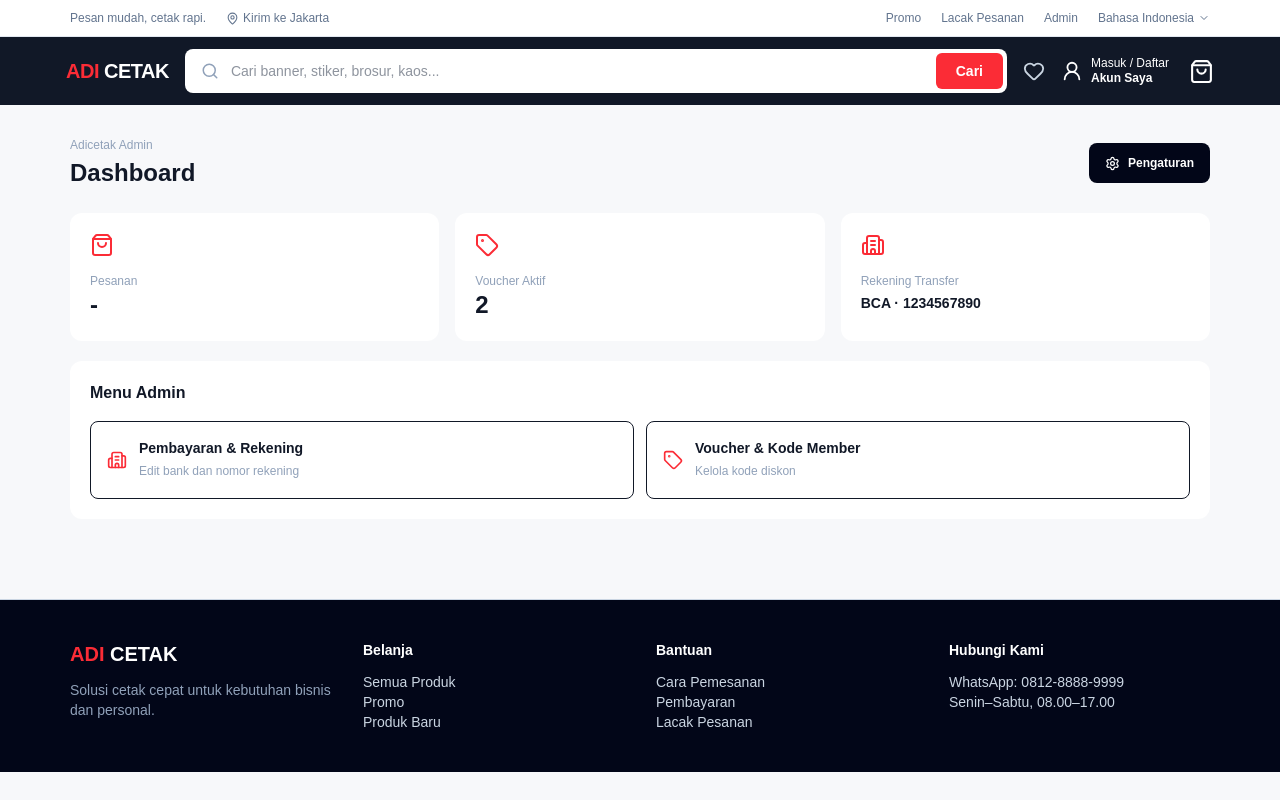
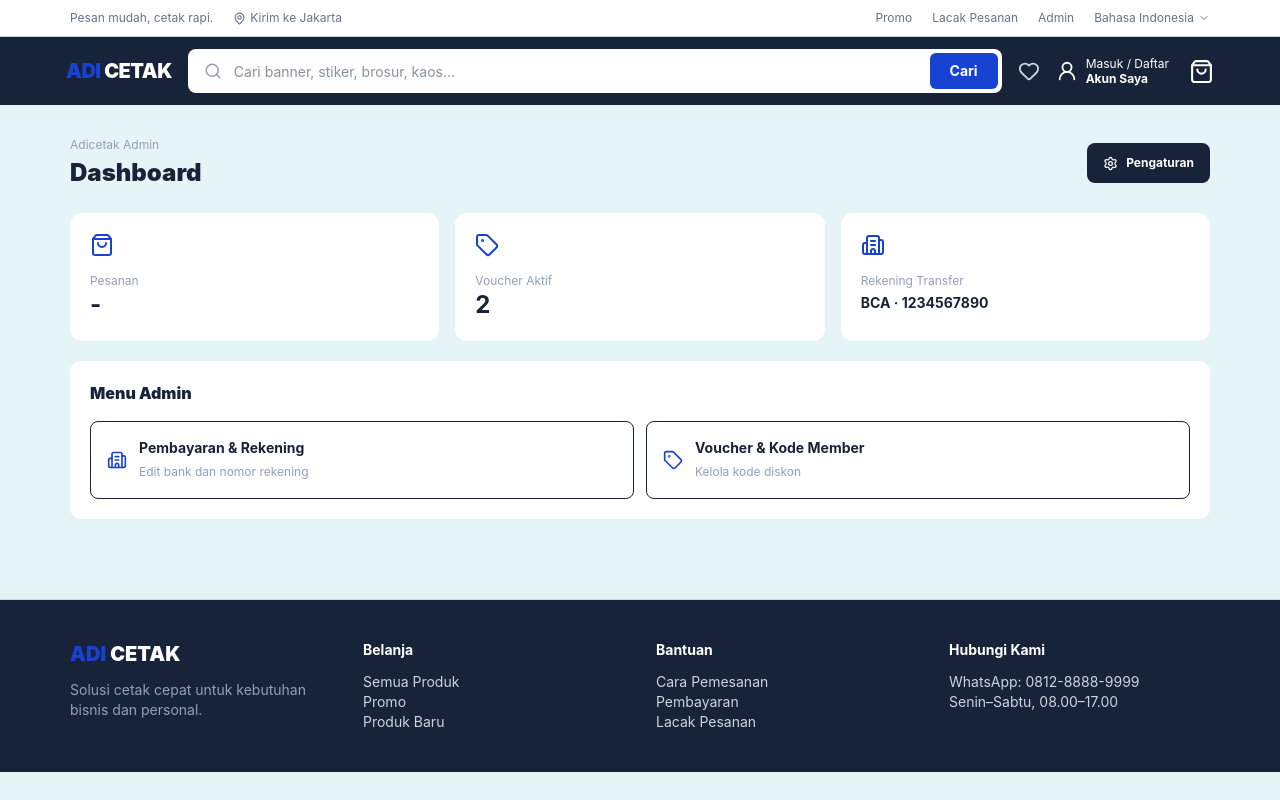
Before and after one commit to bilkiszakila/E-Commerce, a Next.js app: page /admin in a window 1280 px wide. Built offline with nearby package versions, Linux system fonts and the light colour scheme.

Commit message:
style: apply brand color variables across PWA
Co-authored-by: copilot-swe-agent[bot] <198982749+Copilot@users.noreply.github.com>

```diff
--- a/src/app/components.tsx
+++ b/src/app/components.tsx
@@ -26,7 +26,7 @@ export function Header() {
           </div>
         </div>
       </div>
-      <div className="bg-[#111827] text-white">
+      <div className="bg-slate-950 text-white">
         <div className="mx-auto flex h-[68px] max-w-[1180px] items-center gap-4 px-4">
           <button onClick={() => setOpen(true)} className="md:hidden" aria-label="Buka menu"><Menu /></button>
           <Link href="/" className="shrink-0 text-xl font-black tracking-tight">
--- a/src/app/globals.css
+++ b/src/app/globals.css
@@ -1,14 +1,36 @@
 @import "tailwindcss";
 
+@theme {
+  --color-brand-primary: #1842D2;
+  --color-brand-secondary: #F1F4FD;
+  --color-brand-accent: #F1F4FD;
+  --color-brand-neutral: #FFFFFF;
+  --color-brand-surface: #E5F5F7;
+  --color-brand-text: #172338;
+  --color-brand-border: #C6CEDC;
+  --color-brand-success: #16694D;
+  --color-brand-danger: #E81C17;
+}
+
 :root {
-  --background: #f7f8fa;
-  --foreground: #111827;
+  --brand-primary: #1842D2;
+  --brand-secondary: #F1F4FD;
+  --brand-accent: #F1F4FD;
+  --brand-neutral: #FFFFFF;
+  --brand-surface: #E5F5F7;
+  --brand-text: #172338;
+  --brand-border: #C6CEDC;
+  --brand-success: #16694D;
+  --brand-danger: #E81C17;
+
+  --background: var(--brand-surface);
+  --foreground: var(--brand-text);
 }
 
 body {
   background: var(--background);
   color: var(--foreground);
-  font-family: Arial, Helvetica, sans-serif;
+  font-family: Inter, Arial, Helvetica, sans-serif;
 }
 
 * { box-sizing: border-box; }
@@ -26,8 +48,68 @@ button { cursor: pointer; }
   width: 28px;
   place-items: center;
   border-radius: 6px;
-  background: #111827;
+  background: var(--brand-text);
   color: white;
   font-size: 12px;
   font-weight: 800;
 }
+
+/* Brand style-guide overrides */
+.bg-red-500,
+.bg-red-600,
+.bg-blue-600 {
+  background-color: var(--brand-primary) !important;
+}
+
+.text-red-500,
+.text-red-400,
+.text-blue-600 {
+  color: var(--brand-primary) !important;
+}
+
+.border-red-500,
+.focus\:border-red-400:focus {
+  border-color: var(--brand-primary) !important;
+}
+
+.bg-red-50,
+.bg-blue-50 {
+  background-color: var(--brand-secondary) !important;
+}
+
+.bg-slate-950,
+.bg-slate-800,
+.bg-\[\#111827\] {
+  background-color: var(--brand-text) !important;
+}
+
+.border-slate-200,
+.border-slate-300 {
+  border-color: var(--brand-border) !important;
+}
+
+.text-slate-900,
+.text-slate-800,
+.text-slate-700 {
+  color: var(--brand-text) !important;
+}
+
+.bg-slate-100,
+.bg-slate-50,
+.bg-f7f8fa {
+  background-color: var(--brand-surface) !important;
+}
+
+.bg-emerald-100,
+.text-emerald-600,
+.text-green-600 {
+  color: var(--brand-success) !important;
+}
+
+.bg-red-100,
+.bg-amber-100,
+.text-red-600,
+.text-amber-600,
+.text-amber-700 {
+  color: var(--brand-danger) !important;
+}
--- a/src/app/page.tsx
+++ b/src/app/page.tsx
@@ -28,7 +28,7 @@ export default function Home() {
     <main>
       <section className="mx-auto max-w-[1180px] px-4 pt-4 md:px-5">
         <div className="relative hidden md:block">
-          <div className="flex h-[290px] overflow-hidden rounded-xl bg-[#173b65]">
+          <div className="flex h-[290px] overflow-hidden rounded-xl bg-slate-950">
             <div className="relative z-10 flex w-[58%] flex-col justify-center px-10 text-white">
               <span className="mb-3 w-fit rounded-full bg-red-500 px-3 py-1 text-xs font-bold">PROMO NOVEMBER</span>
               <h1 className="max-w-md text-4xl font-black leading-tight">Bikin Brand Lebih Dilihat</h1>
```
